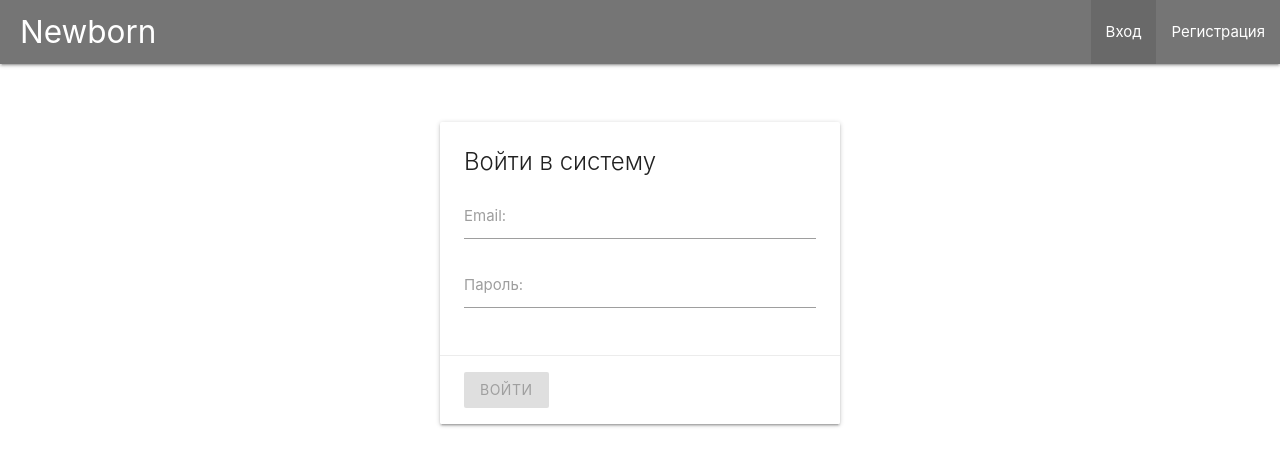
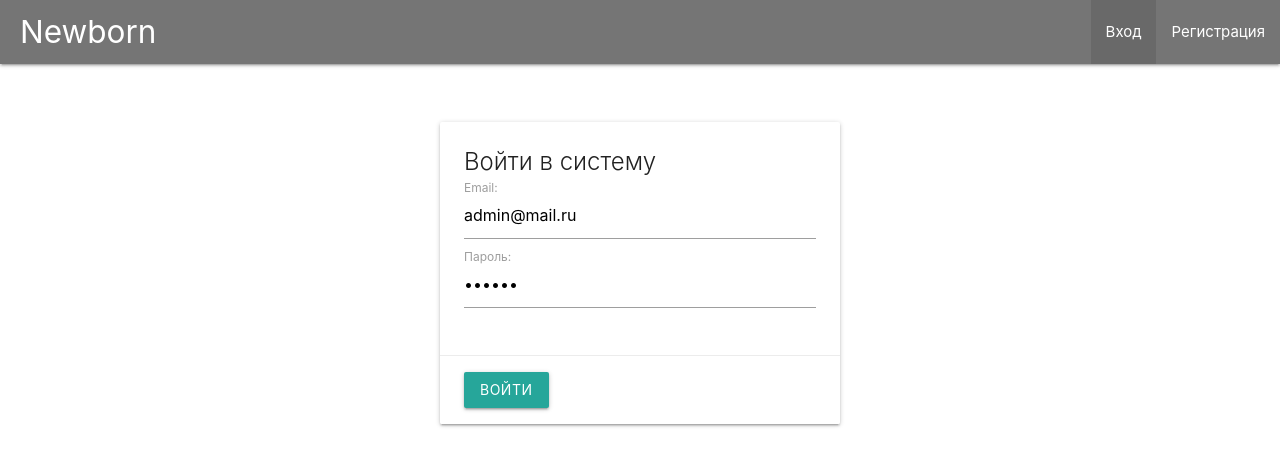
Before and after one commit to Algebros/MEAN_CRM-Project, an Angular app in the folder client/: page /login in a window 1280 px wide. Shown: the top 466 px of the page. Built offline with nearby package versions, Linux system fonts and the light colour scheme.

Commit message:
feat: mock data for login to the application

```diff
--- a/client/src/app/login-page/login-page.component.ts
+++ b/client/src/app/login-page/login-page.component.ts
@@ -1,4 +1,4 @@
-import { Component, OnInit, OnDestroy } from '@angular/core';
+import { Component, OnInit, OnDestroy, AfterViewInit } from '@angular/core';
 import { FormGroup, FormControl, Validators } from '@angular/forms';
 import { AuthService } from '../shared/services/auth.service';
 import { Subscription } from 'rxjs';
@@ -10,7 +10,7 @@ import { MaterialSerice } from '../shared/classes/material.service';
   templateUrl: './login-page.component.html',
   styleUrls: ['./login-page.component.scss']
 })
-export class LoginPageComponent implements OnInit, OnDestroy {
+export class LoginPageComponent implements OnInit, OnDestroy, AfterViewInit {
 
   form: FormGroup;
   aSub: Subscription;
@@ -23,8 +23,8 @@ export class LoginPageComponent implements OnInit, OnDestroy {
 
   ngOnInit(): void {
     this.form = new FormGroup({
-      email: new FormControl(null, [Validators.required, Validators.email]),
-      password: new FormControl(null, [Validators.required, Validators.minLength(6)])
+      email: new FormControl('admin@mail.ru', [Validators.required, Validators.email]),
+      password: new FormControl('123456', [Validators.required, Validators.minLength(6)])
     });
 
     this.route.queryParams.subscribe((params: Params) => {
@@ -42,6 +42,10 @@ export class LoginPageComponent implements OnInit, OnDestroy {
     if (this.aSub) { this.aSub.unsubscribe(); }
   }
 
+  ngAfterViewInit() {
+    MaterialSerice.updateTextInputs();
+  }
+
   onSubmit() {
     this.form.disable();
 
```
